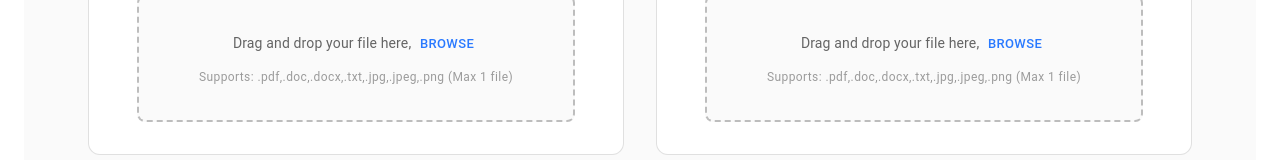
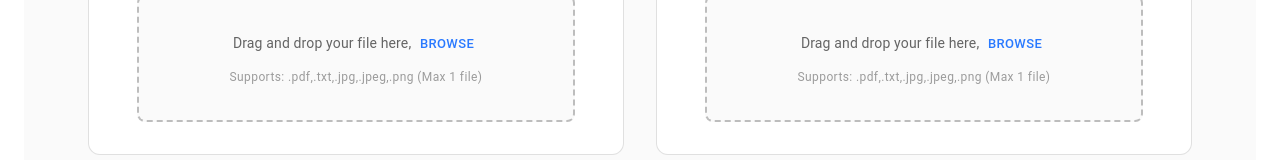
Before and after one commit to Rucmdyme/VentureVal.Ai, a React (Vite) app in the folder Frontend/: page / in a window 1280 px wide. Shown: the part 742-902 px from the top of the page. Built offline with nearby package versions, Linux system fonts and the light colour scheme.

Commit message:
integration-testion: removed doc support

```diff
--- a/Frontend/src/components/fileUpload.jsx
+++ b/Frontend/src/components/fileUpload.jsx
@@ -13,7 +13,7 @@ import CloseIcon from "@mui/icons-material/Close";
 function FileUpload({
   uploadKey,
   onFileChange,
-  formats = ".pdf,.doc,.docx,.txt,.jpg,.jpeg,.png",
+  formats = ".pdf,.txt,.jpg,.jpeg,.png",
   files = [],
   maxFiles = 1,
 }) {
@@ -53,7 +53,7 @@ function FileUpload({
     >
       <input
         type="file"
-        accept=".pdf,.doc,.docx,.txt,.jpg,.jpeg,.png"
+        accept=".pdf,.txt,.jpg,.jpeg,.png"
         style={{ display: "none" }}
         id={inputId}
         onChange={handleBrowse}
--- a/Frontend/src/screens/homePage/HomePage.jsx
+++ b/Frontend/src/screens/homePage/HomePage.jsx
@@ -96,7 +96,7 @@ function HomePage() {
         try {
           const resp = await getPresignedUrl({
             filename: file.name,
-            content_type: file.type,
+            // content_type: file.type,
             file_type: key,
           });
 
--- a/Frontend/src/screens/homePage/constants.js
+++ b/Frontend/src/screens/homePage/constants.js
@@ -11,28 +11,28 @@ export const materialTypes = [
     key: "pitch_deck",
     title: "Pitch Decks",
     desc: "Upload startup pitch presentations and decks",
-    formats: "Supports: .pdf,.doc,.docx,.txt,.jpg,.jpeg,.png",
+    formats: "Supports: .pdf,.txt,.jpg,.jpeg,.png",
     icon: "description",
   },
   {
     key: "call_transcript",
     title: "Call Transcripts",
     desc: "Upload recorded call transcripts and meeting notes",
-    formats: "Supports: .pdf,.doc,.docx,.txt,.jpg,.jpeg,.png",
+    formats: "Supports: .pdf,.txt,.jpg,.jpeg,.png",
     icon: "call",
   },
   {
     key: "founder_update",
     title: "Founder Updates",
     desc: "Upload investor updates and progress reports",
-    formats: "Supports: .pdf,.doc,.docx,.txt,.jpg,.jpeg,.png",
+    formats: "Supports: .pdf,.txt,.jpg,.jpeg,.png",
     icon: "trending_up",
   },
   {
     key: "email_communication",
     title: "Email Communications",
     desc: "Upload email threads and correspondence",
-    formats: "Supports: .pdf,.doc,.docx,.txt,.jpg,.jpeg,.png",
+    formats: "Supports: .pdf,.txt,.jpg,.jpeg,.png",
     icon: "mail_outline",
   },
 ];
```
